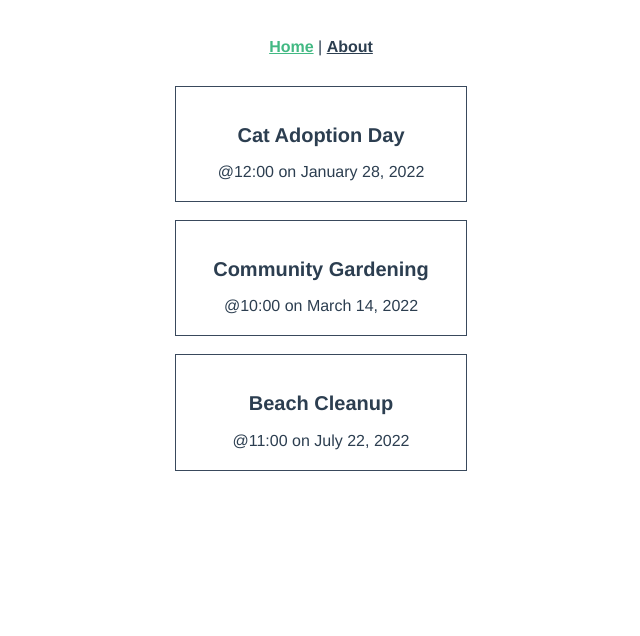
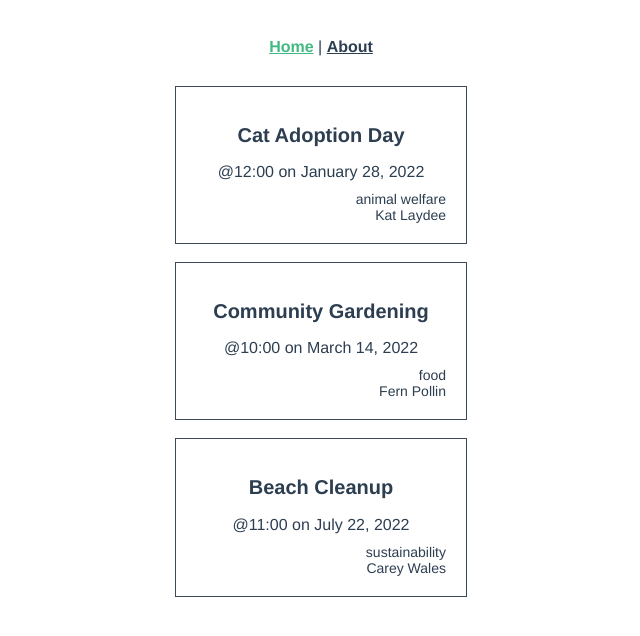
Before and after one commit to Linzhandong/Vue-Vite-Lab, a Vue app in the folder vue-project/: page / in a window 1280 px wide. Shown: the top 636 px of the page, without its empty margins (319-959 px from the left). Built offline with nearby package versions, Linux system fonts and the light colour scheme; the HTML template or start-up script is replaced by a standard one.

Commit message:
change files

```diff
--- a/vue-project/src/components/EventCard.vue
+++ b/vue-project/src/components/EventCard.vue
@@ -1,6 +1,6 @@
 <script setup lang="ts">
-import { ref } from 'vue'
 import type { Event } from '@/types'
+import EventInfo from './EventInfo.vue'
 
 defineProps<{
   event: Event
@@ -11,6 +11,7 @@ defineProps<{
   <div class="event-card">
     <h2>{{ event.title }}</h2>
     <span>@{{ event.time }} on {{ event.date }}</span>
+    <EventInfo :event="event" />
   </div>
 </template>
 
--- a/vue-project/src/components/EventInfo.vue
+++ b/vue-project/src/components/EventInfo.vue
@@ -1,6 +1,5 @@
 <script setup lang="ts">
 import type { Event } from '@/types'
-import EventInfo from './EventInfo.vue'
 
 defineProps<{
   event: Event
@@ -8,24 +7,20 @@ defineProps<{
 </script>
 
 <template>
-  <div class="event-card">
-    <h2>{{ event.title }}</h2>
-    <span>@{{ event.time }} on {{ event.date }}</span>
-    <EventInfo :event="event" />
+  <div class="event-info">
+    <div class="category">{{ event.category }}</div>
+    <div class="organizer">{{ event.organizer }}</div>
   </div>
 </template>
 
 <style scoped>
-.event-card {
-  padding: 20px;
-  width: 250px;
-  cursor: pointer;
-  border: 1px solid #39495c;
-  margin-bottom: 18px;
+.event-info {
+  font-size: 14px;
+  text-align: right;
+  margin-top: 10px;
 }
 
-.event-card:hover {
-  transform: scale(1.01);
-  box-shadow: 0 3px 12px 0 rgba(0, 0, 0, 0.2);
+.category, .organizer {
+  font-size: 14px;
 }
 </style>
```
